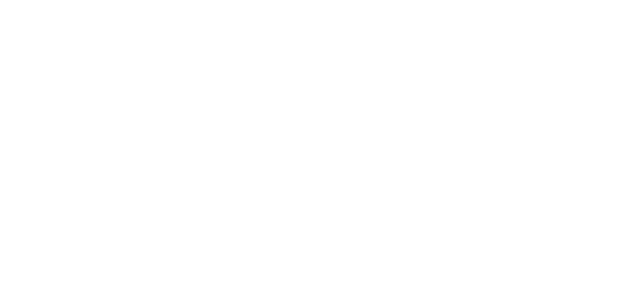
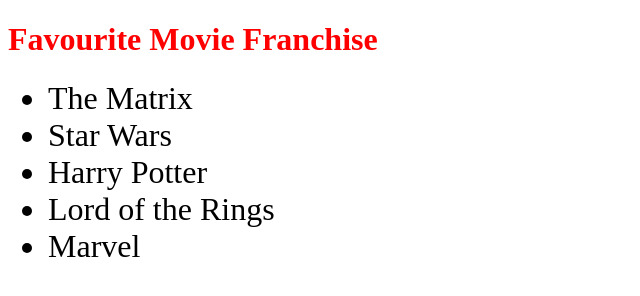
Before and after one commit to chayansrk64/dom-manipulation, a plain HTML site: page index.html in a window 1280 px wide. Shown: the whole page, without its empty margins (0-640 px from the left). Drawn offline with Linux system fonts and the light colour scheme.

Commit message:
styling elements

```diff
--- a/app.js
+++ b/app.js
@@ -13,3 +13,15 @@
 
 
 // querySelectorAll()
+
+
+// styling elements
+const title =  document.querySelector('#title');
+title.style.color = 'red';
+// console.log(title)
+
+const listItems =  document.querySelectorAll('.list-items')
+for(let item of listItems){
+    item.style.fontSize = '2rem'
+}
+// console.log(listItems)
--- a/index.html
+++ b/index.html
@@ -7,6 +7,16 @@
 </head>
 <body>
 
+    <div class="container">
+        <h1 id="title">Favourite Movie Franchise</h1>
+        <ul>
+            <li class="list-items">The Matrix</li>
+            <li class="list-items">Star Wars</li>
+            <li class="list-items">Harry Potter</li>
+            <li class="list-items">Lord of the Rings</li>
+            <li class="list-items">Marvel</li>
+        </ul>
+    </div>
 
 
     <script src="./app.js"></script>
```
